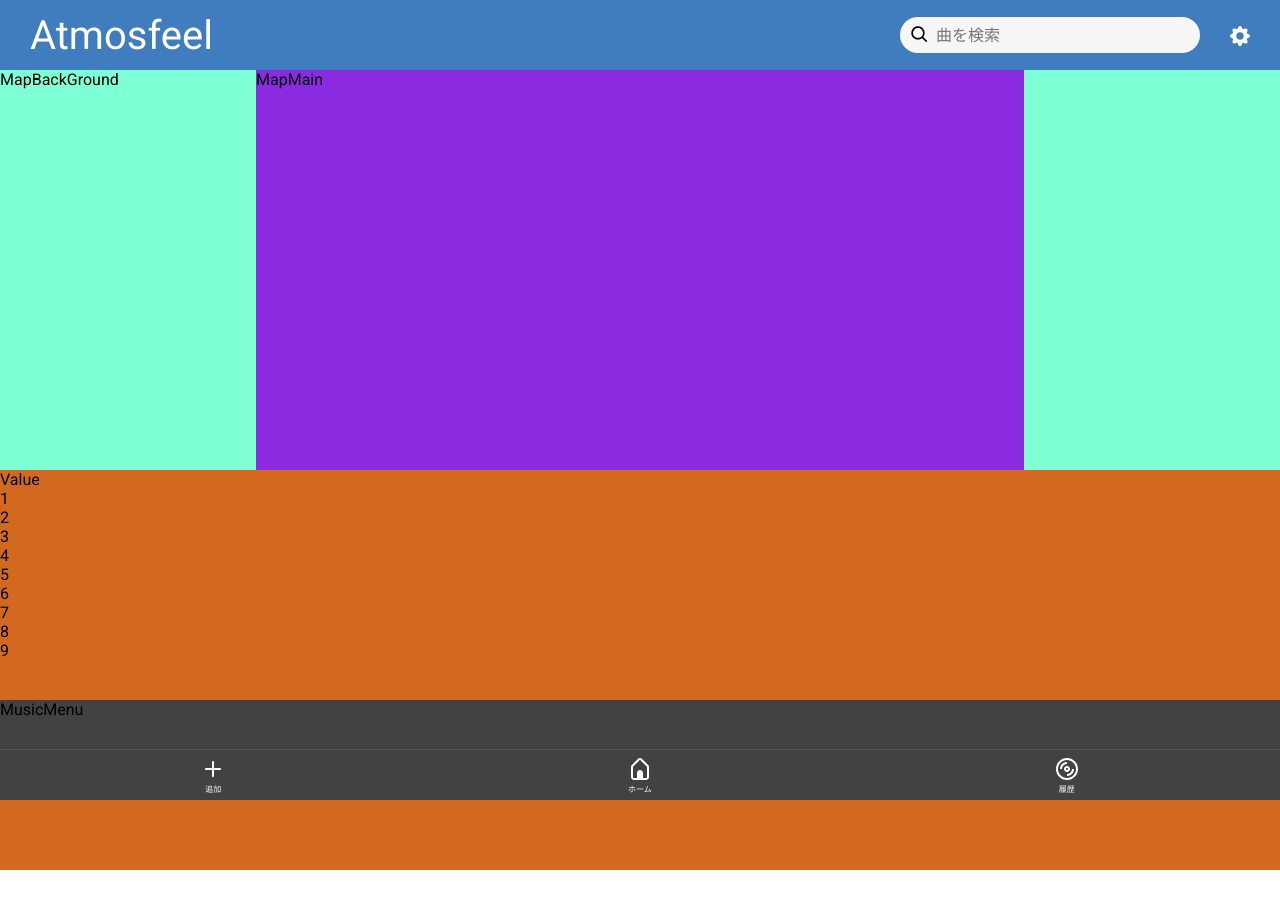
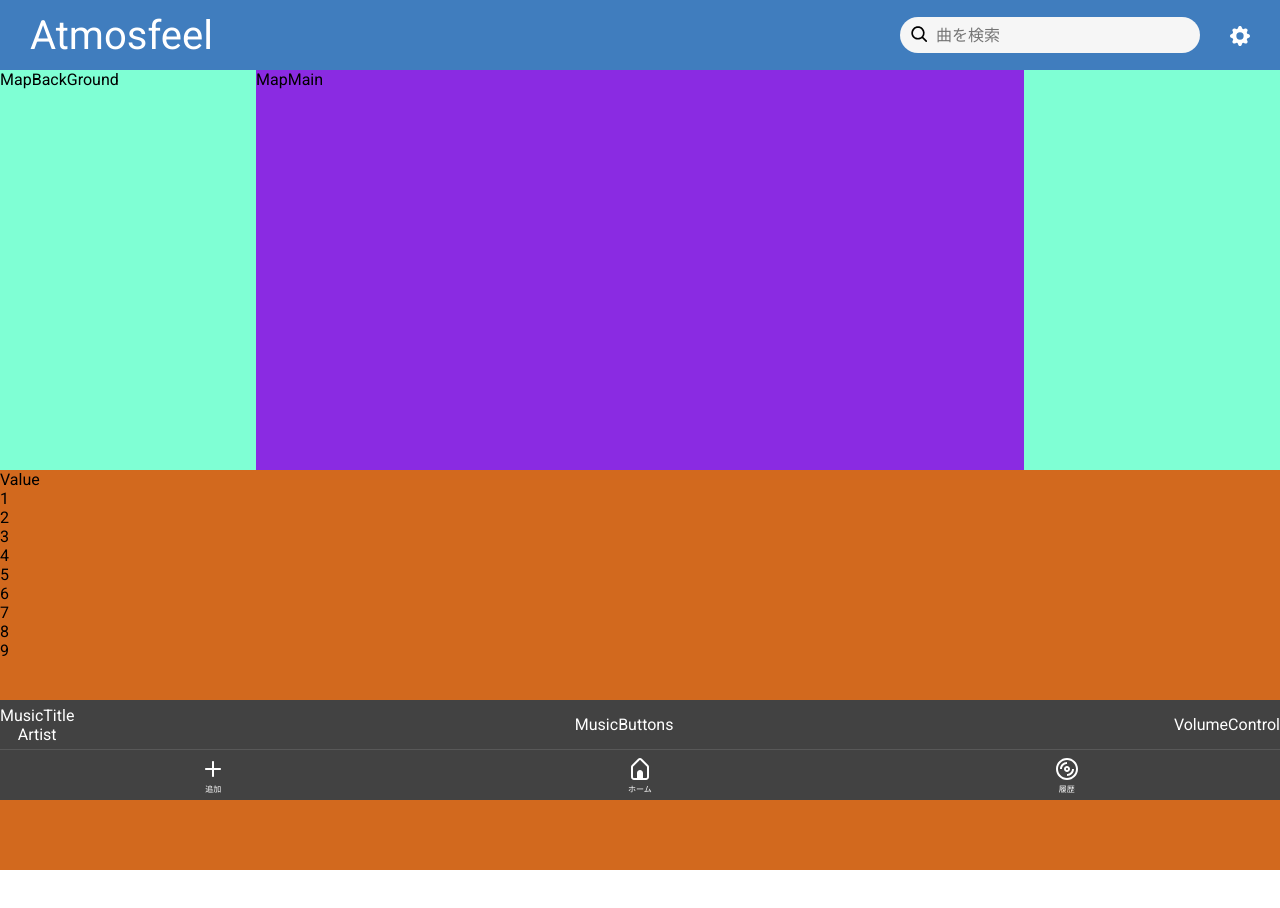
Before and after one commit to kc3hack/2024_A, a React (Vite) app in the folder frontend/: page / in a window 1280 px wide. Shown: the top 908 px of the page. Built offline with nearby package versions, Linux system fonts and the light colour scheme.

Commit message:
Style Music Menu

```diff
--- a/frontend/components/MusicMenu.tsx
+++ b/frontend/components/MusicMenu.tsx
@@ -2,7 +2,16 @@ import React from "react";
 import "../styles/MusicMenu.css";
 
 const MusicMenu = () => {
-  return <div className="music-menu">MusicMenu</div>;
+  return (
+    <div className="music-menu">
+      <div className="music-menu-element">
+        MusicTitle <br />
+        Artist
+      </div>
+      <div className="music-menu-element">MusicButtons</div>
+      <div className="music-menu-element">VolumeControl</div>
+    </div>
+  );
 };
 
 export default MusicMenu;
--- a/frontend/styles/MusicMenu.css
+++ b/frontend/styles/MusicMenu.css
@@ -2,4 +2,12 @@
     min-height: 50px;
     background-color: rgb(66, 66, 66);
     border-bottom: solid 1px rgb(88, 88, 88);
+    display: flex;
+    justify-content: space-between;
+    align-items: center;
+    color: white;
 }
+
+.music-menu-element {
+    text-align: center;
+}
```
